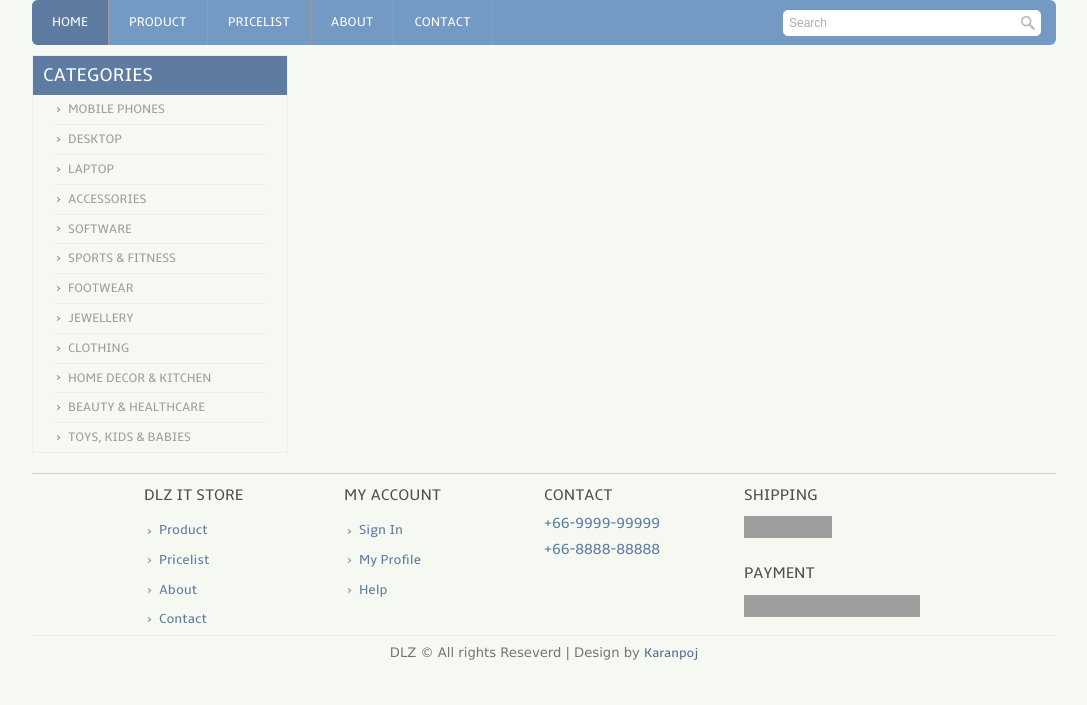
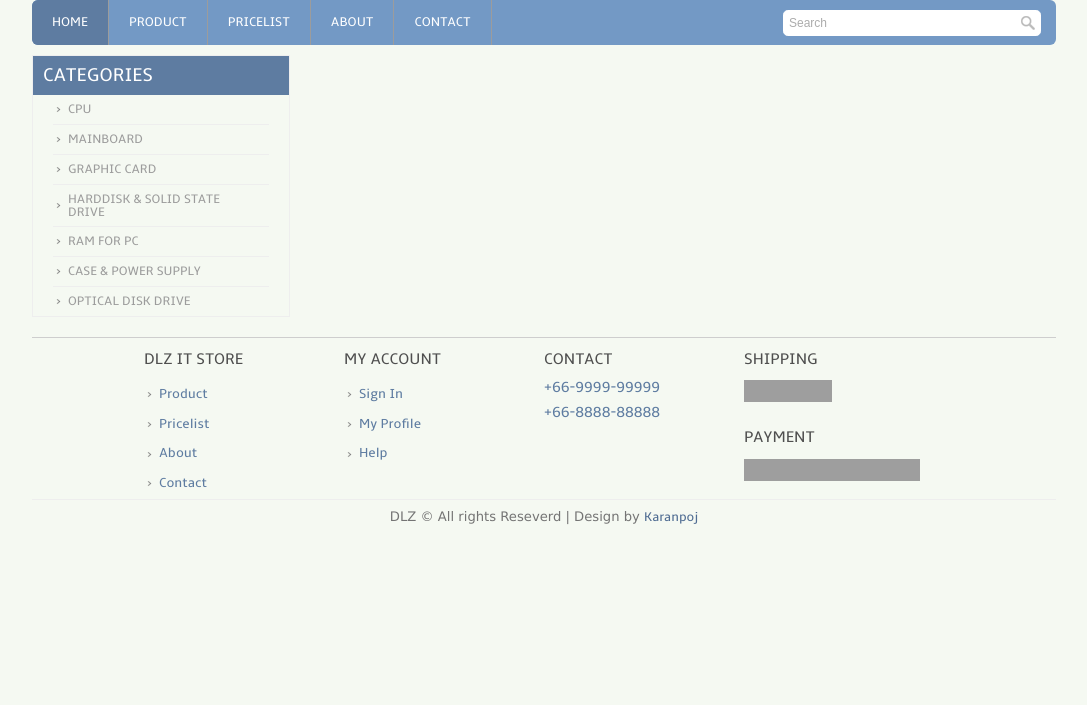
Before and after one commit to zzomboy/dblab, a PHP site: page / in a window 1280 px wide. Shown: the part 95-800 px from the top of the page, without its empty margins (96-1183 px from the left). Run offline with PHP 8.4, Linux system fonts and the light colour scheme; grey boxes are pictures that could not be loaded.

Commit message:
update template
max-width category
change category list

```diff
--- a/css/style.css
+++ b/css/style.css
@@ -112,13 +112,13 @@ body {
 /** category & picture **/
 .category_picture{
 	margin-top:10px;
-}
-.category_picture_left{
-	float:left;
-	width:25%;
+
 }
 .categories{
 	border:1px solid #EEE;
+	float:left;
+	width: 25%;
+	max-width: 277px;
 }
 .categories h3{
 	font-size:1.2em;
@@ -145,11 +145,7 @@ body {
 .categories li a:hover{
 	color:#5E7CA1;
 }
-.header_bottom_right{
-	float:left;
-	width:74%;
-	padding-left:1%;
-}
+
 
 /** footer **/
 .footer {
--- a/index.php
+++ b/index.php
@@ -47,25 +47,18 @@
 <!--Content-->
 	    <!--category & picture-->
 	    <div class="category_picture">
-			<div class="category_picture_left">
-				<div class="categories">
-				  <ul>
-				  	<h3>Categories</h3>
-				      <li><a href="#">Mobile Phones</a></li>
-				      <li><a href="#">Desktop</a></li>
-				      <li><a href="#">Laptop</a></li>
-				      <li><a href="#">Accessories</a></li>
-				      <li><a href="#">Software</a></li>
-				       <li><a href="#">Sports &amp; Fitness</a></li>
-				       <li><a href="#">Footwear</a></li>
-				       <li><a href="#">Jewellery</a></li>
-				       <li><a href="#">Clothing</a></li>
-				       <li><a href="#">Home Decor &amp; Kitchen</a></li>
-				       <li><a href="#">Beauty &amp; Healthcare</a></li>
-				       <li><a href="#">Toys, Kids &amp; Babies</a></li>
-				  </ul>
-				</div>
-	  	     </div>
+			<div class="categories">
+				<ul>
+					<h3>Categories</h3>
+					<li><a href="#">CPU</a></li>
+				    <li><a href="#">Mainboard</a></li>
+				    <li><a href="#">Graphic card</a></li>
+				    <li><a href="#">Harddisk & Solid state drive</a></li>
+				    <li><a href="#">RAM for PC</a></li>
+				    <li><a href="#">Case & Power supply</a></li>
+				    <li><a href="#">Optical disk drive</a></li>
+				</ul>
+			</div>
 	    	<div class="clear"></div>
 		</div>
 
```
